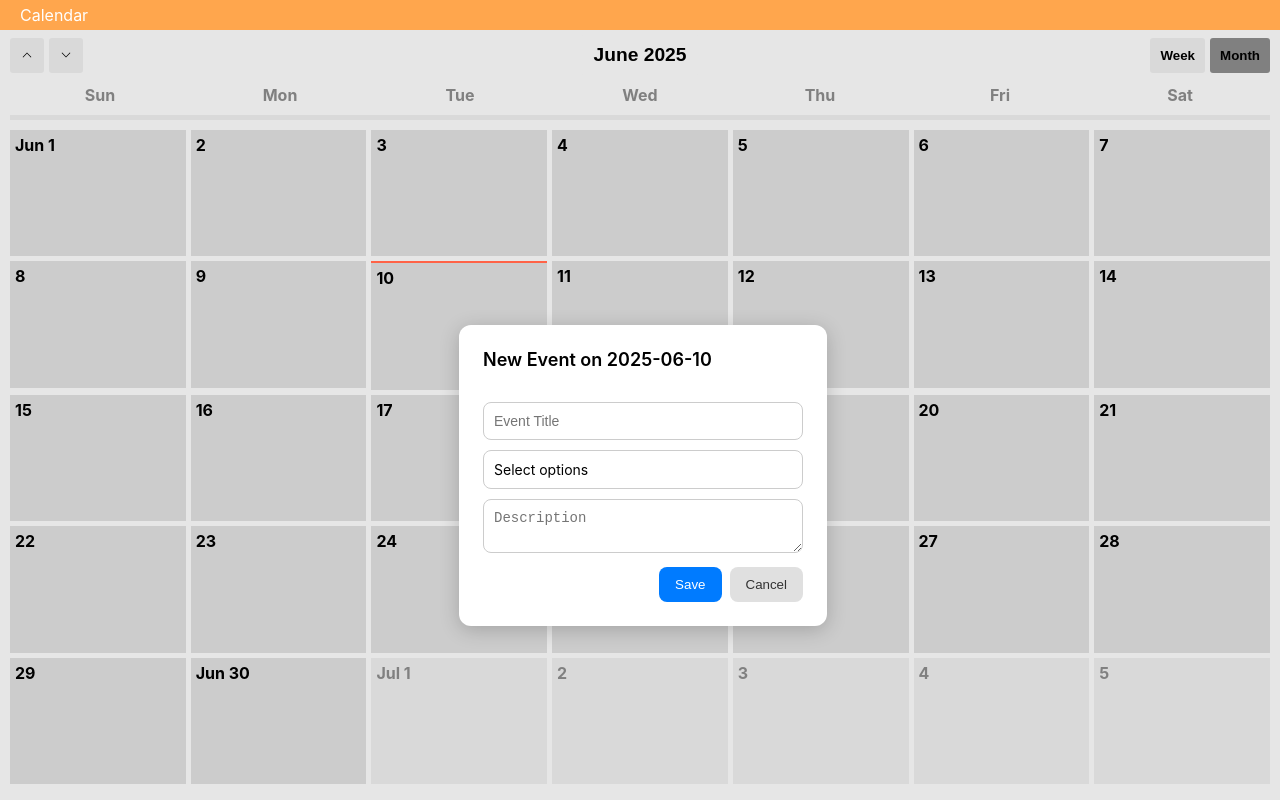
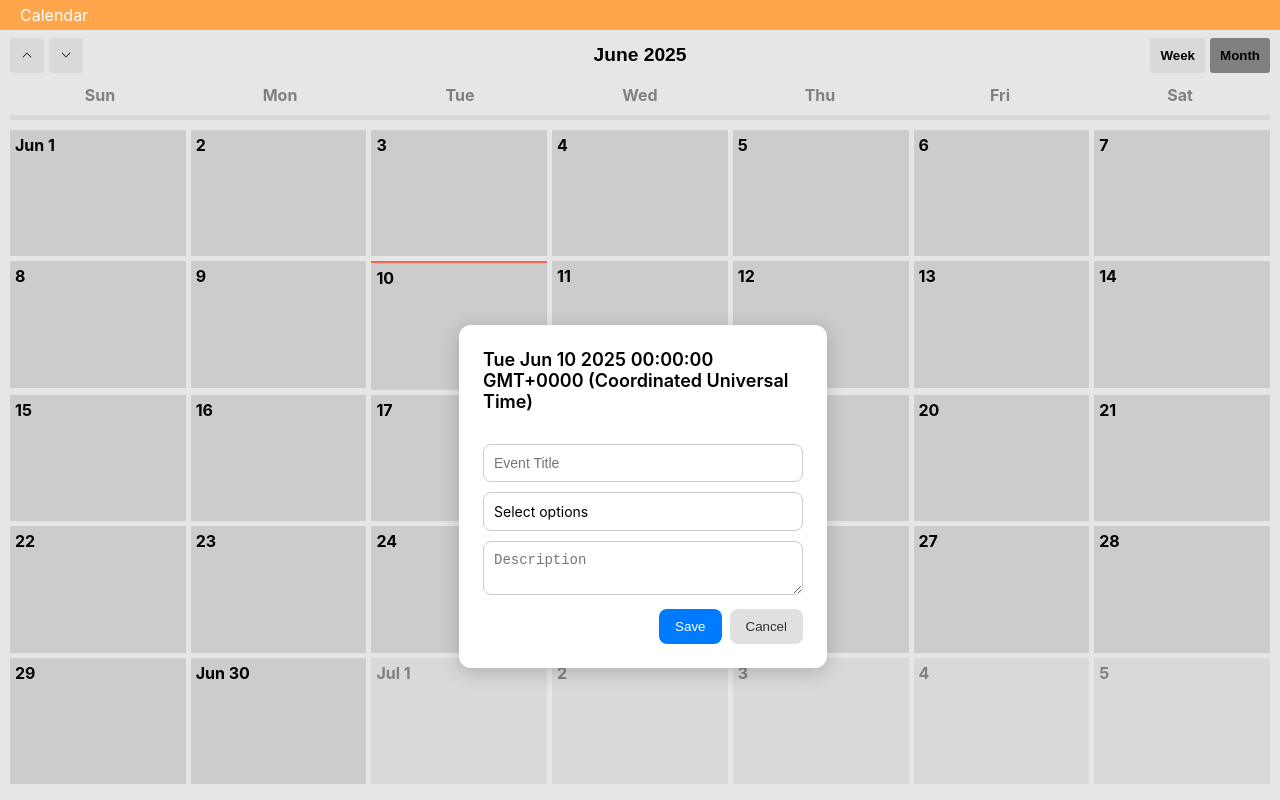
Before and after one commit to MiniKieffer/task_calendar_React, a React (Create React App) app: page / in a window 1280 px wide. Both pictures are taken after a click on the element "10". Built offline with nearby package versions, Linux system fonts and the light colour scheme.

Commit message:
fix_timezone_setting

```diff
--- a/src/components/calendar/calendarBody/calendarMonthBody/index.tsx
+++ b/src/components/calendar/calendarBody/calendarMonthBody/index.tsx
@@ -59,13 +59,16 @@ const CalendarMonthBody: React.FC<calendarMonthBodyComponentProps> = ({ displayD
 
   };
 
-  // useEffect(() => {
-  //   console.log(events);
-  //   console.log(selectedDate);
-  // },[events, selectedDate])
+  useEffect(() => {
+    // console.log(events);
+    // console.log(selectedDate);
+    // console.log(displayDate);
+    // console.log(new Date());
+    // console.log(selectedDate);
+  },[events, selectedDate])
 
   const formatDate = (date: Date) =>
-    date.toISOString().split('T')[0]; // e.g., "2025-06-13"
+    date.toISOString().split('T')[0];
 
   return (
     <CalendarBodyContainer>
--- a/src/components/calendar/eventEditor/index.tsx
+++ b/src/components/calendar/eventEditor/index.tsx
@@ -38,6 +38,7 @@ const EventEditor: React.FC<EventEditorProps> = ({ date, initialData, onClose, e
   const [desc, setDesc] = useState(initialData?.desc || "");
   const [style, setStyle] = useState(initialData?.event_style || []);
   const [open, setOpen] = useState(false);
+  const [localDate, setLocalDate] = useState<Date | null>(null);
 
   const toggleValue = (value: string) => {
     setStyle(prev =>
@@ -46,8 +47,9 @@ const EventEditor: React.FC<EventEditorProps> = ({ date, initialData, onClose, e
   };
 
   useEffect(() => {
-      console.log("------------------>", new Date(date));
-      console.log("----------------------------->", date);
+      const [year, month, day] = date.split('-').map(Number);
+        const localDate = new Date(year, month - 1, day);
+        setLocalDate(localDate);
     },[date])
 
   const handleSave = () => {
@@ -85,7 +87,7 @@ const EventEditor: React.FC<EventEditorProps> = ({ date, initialData, onClose, e
         $left={editorPosition.x}
         $transformOrigin={editorPosition.transformOrigin}
     >
-      <EditorTitle>{initialData ? "Edit Event" : `New Event on ${date}`}</EditorTitle>
+      <EditorTitle>{localDate?.toString()}</EditorTitle>
       <div>
 
       </div>
```
